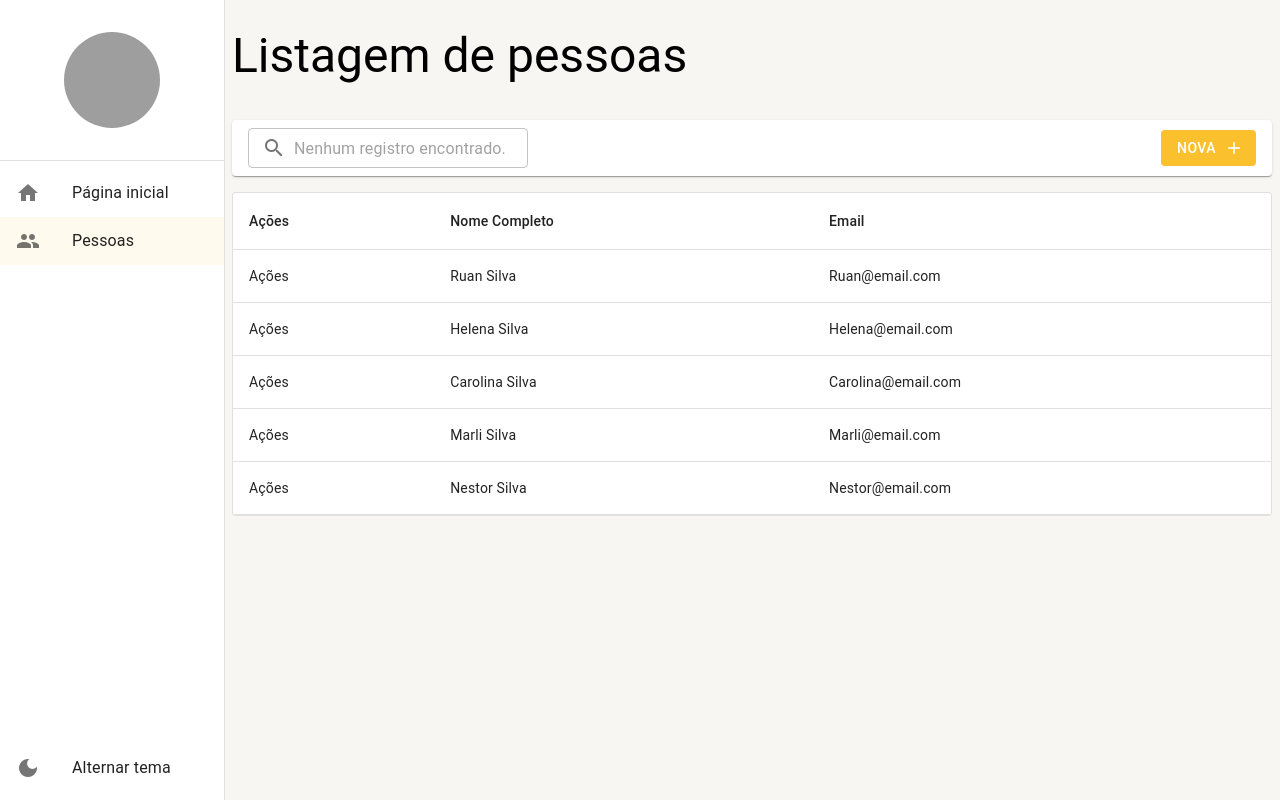
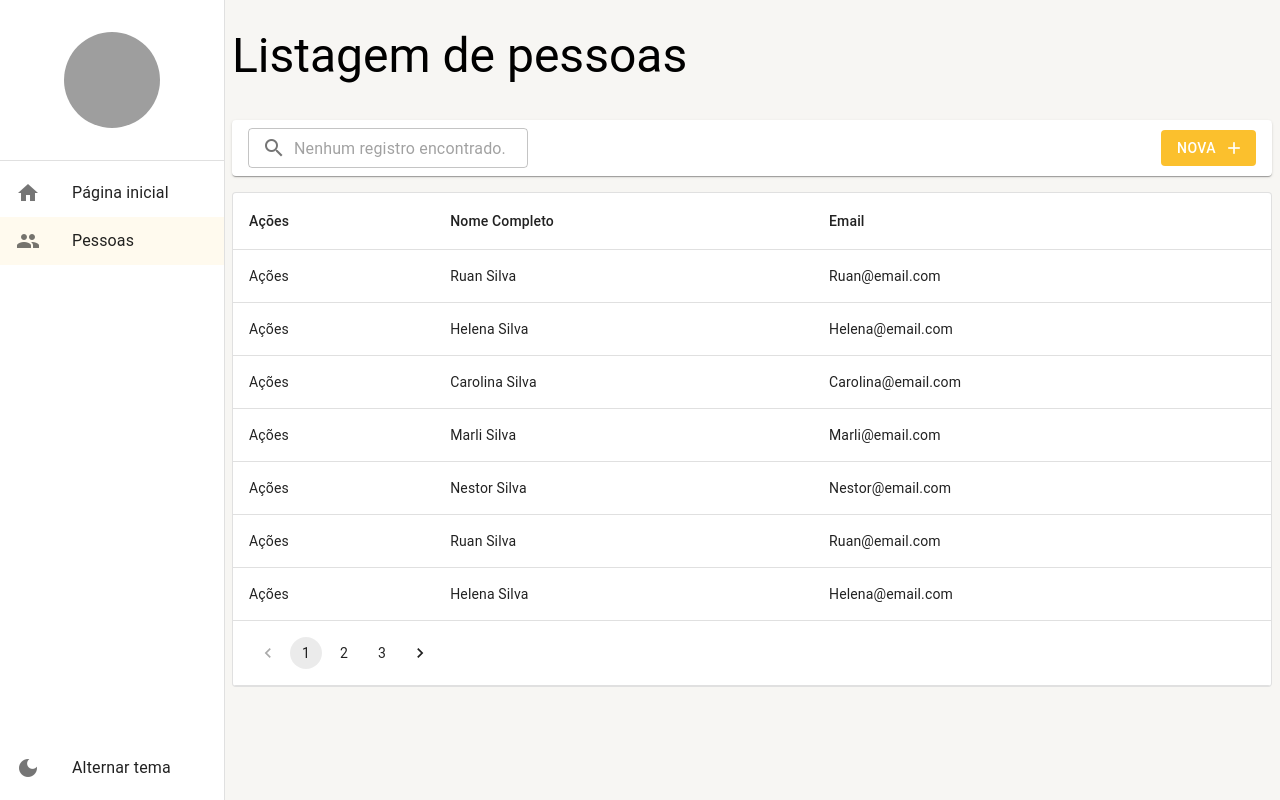
Before and after one commit to RuanF7/materialui-typescript, a React (Create React App) app: page /pessoas in a window 1280 px wide. Built offline with nearby package versions, Linux system fonts and the light colour scheme; data requests are answered from the project's data file; grey boxes are pictures that could not be loaded.

Commit message:
feat: Numero de items por pagina

```diff
--- a/mock/database.json
+++ b/mock/database.json
@@ -29,7 +29,66 @@
       "cidadeId": 1,
       "email": "Nestor@email.com",
       "nomeCompleto": "Nestor Silva"
+    },
+    {
+      "id":6,
+      "cidadeId": 1,
+      "email": "Ruan@email.com",
+      "nomeCompleto": "Ruan Silva"
+    },
+    {
+      "id":7,
+      "cidadeId": 1,
+      "email": "Helena@email.com",
+      "nomeCompleto": "Helena Silva"
+    },
+    {
+      "id":8,
+      "cidadeId": 1,
+      "email": "Carolina@email.com",
+      "nomeCompleto": "Carolina Silva"
+    },
+    {
+      "id":9,
+      "cidadeId": 1,
+      "email": "Marli@email.com",
+      "nomeCompleto": "Marli Silva"
+    },
+    {
+      "id":10,
+      "cidadeId": 1,
+      "email": "Nestor@email.com",
+      "nomeCompleto": "Nestor Silva"
+    },
+    {
+      "id":11,
+      "cidadeId": 1,
+      "email": "Ruan@email.com",
+      "nomeCompleto": "Ruan Silva"
+    },
+    {
+      "id":12,
+      "cidadeId": 1,
+      "email": "Helena@email.com",
+      "nomeCompleto": "Helena Silva"
+    },
+    {
+      "id":13,
+      "cidadeId": 1,
+      "email": "Carolina@email.com",
+      "nomeCompleto": "Carolina Silva"
+    },
+    {
+      "id":14,
+      "cidadeId": 1,
+      "email": "Marli@email.com",
+      "nomeCompleto": "Marli Silva"
+    },
+    {
+      "id":15,
+      "cidadeId": 1,
+      "email": "Nestor@email.com",
+      "nomeCompleto": "Nestor Silva"
     }
-
   ]
 }
--- a/src/pages/cidades/ListagemDePessoas.tsx
+++ b/src/pages/cidades/ListagemDePessoas.tsx
@@ -1,5 +1,5 @@
 import { useEffect, useMemo, useState } from 'react';
-import { LinearProgress, Paper, Table, TableBody, TableCell, TableContainer, TableFooter, TableHead, TableRow } from '@mui/material';
+import { LinearProgress, Pagination, Paper, Table, TableBody, TableCell, TableContainer, TableFooter, TableHead, TableRow } from '@mui/material';
 import { useSearchParams } from 'react-router-dom';
 
 import { IListagemPessoa, PessoasService } from '../../shared/services/pessoas/PessoasService';
@@ -21,12 +21,17 @@ export const ListagemDePessoas: React.FC = () => {
     return searchParams.get('busca') || '';
   }, [searchParams]);
 
+  const pagina = useMemo(() => {
+    return Number(searchParams.get('pagina') || '1');
+  }, [searchParams]);
+
+
 
   useEffect(() => {
     setIsLoading(true);
 
     debounce(() => {
-      PessoasService.getAll(1, busca)
+      PessoasService.getAll(pagina, busca)
         .then((result) => {
           setIsLoading(false);
 
@@ -40,7 +45,7 @@ export const ListagemDePessoas: React.FC = () => {
           }
         });
     });
-  }, [busca]);
+  }, [busca, pagina]);
 
   return (
     <LayoutBaseDePagina
@@ -50,7 +55,7 @@ export const ListagemDePessoas: React.FC = () => {
           mostrarInputBusca
           textoBotaoNovo="Nova"
           textoDaBusca={busca}
-          aoMudarTextoDeBusca={texto => setSearchParams({ busca: texto }, { replace: true })}
+          aoMudarTextoDeBusca={texto => setSearchParams({ busca: texto, pagina: '1' }, { replace: true })}
         />
       }
     >
@@ -86,6 +91,17 @@ export const ListagemDePessoas: React.FC = () => {
                 </TableCell>
               </TableRow>
             )}
+            {(totalCount > 0 && totalCount > Environment.LIMITE_DE_LINHAS) && (
+              <TableRow>
+                <TableCell colSpan={3}>
+                  <Pagination
+                    page={pagina}
+                    count={Math.ceil(totalCount / Environment.LIMITE_DE_LINHAS)}
+                    onChange={(_, newPage) => setSearchParams({ busca, pagina: newPage.toString() }, { replace: true })}
+                  />
+                </TableCell>
+              </TableRow>
+            )}
           </TableFooter>
         </Table>
       </TableContainer>
--- a/src/shared/environment/index.ts
+++ b/src/shared/environment/index.ts
@@ -4,7 +4,7 @@ export const Environment = {
   /**
    * Define a quantidade de linhas a ser carregada por padrão na listagem
    */
-  LIMITE_DE_LINHAS: 10,
+  LIMITE_DE_LINHAS: 7,
   /**
    * Placeholder exibido nas inputs
    */
```
